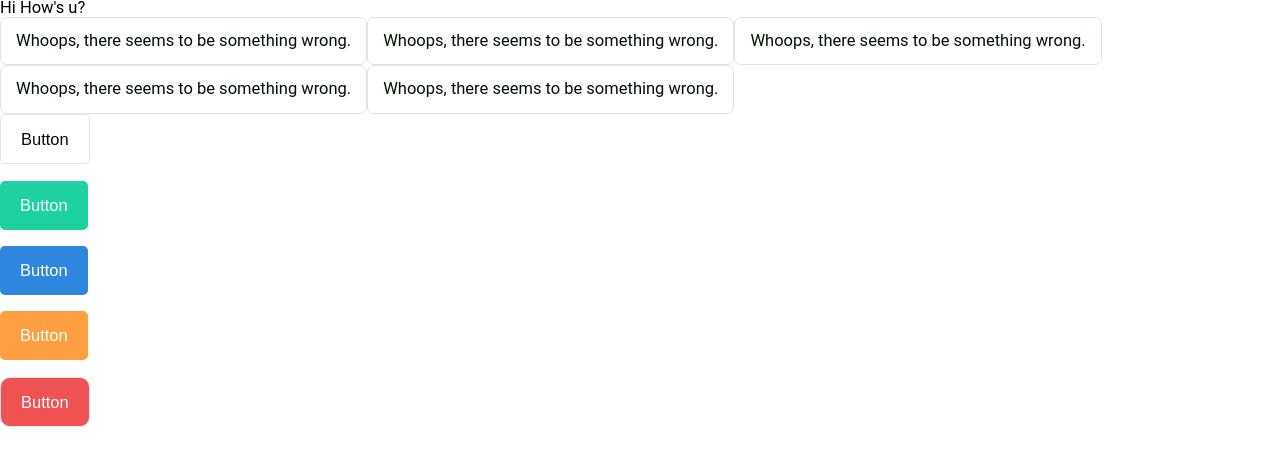
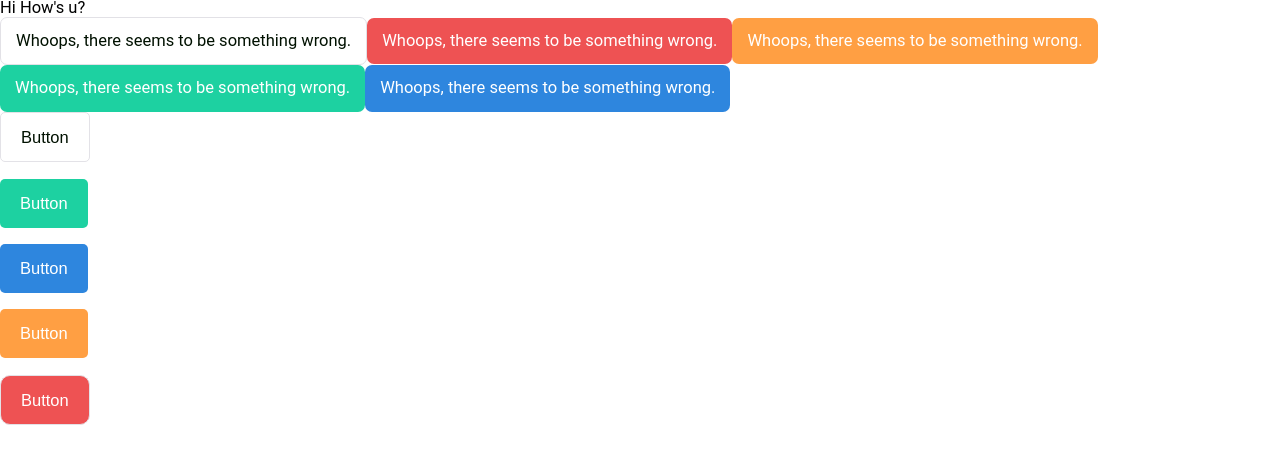
Before and after one commit to Matildevoldsen/Modular-SCSS-for-React, a React (Create React App) app: page / in a window 1280 px wide. Shown: the top 466 px of the page. Built offline with nearby package versions, Linux system fonts and the light colour scheme.

Commit message:
Minor changes on info component

```diff
--- a/src/App.js
+++ b/src/App.js
@@ -12,19 +12,19 @@ class App extends Component {
                     Whoops, there seems to be something wrong.
                 </Info>
 
-                <Info infoClassName="info info-danger">
+                <Info infoClassName="info info--danger">
                     Whoops, there seems to be something wrong.
                 </Info>
 
-                <Info infoClassName="info info-warning">
+                <Info infoClassName="info info--warning">
                     Whoops, there seems to be something wrong.
                 </Info>
 
-                <Info infoClassName="info info-success">
+                <Info infoClassName="info info--success">
                     Whoops, there seems to be something wrong.
                 </Info>
 
-                <Info infoClassName="info info-primary">
+                <Info infoClassName="info info--primary">
                     Whoops, there seems to be something wrong.
                 </Info>
 
```
